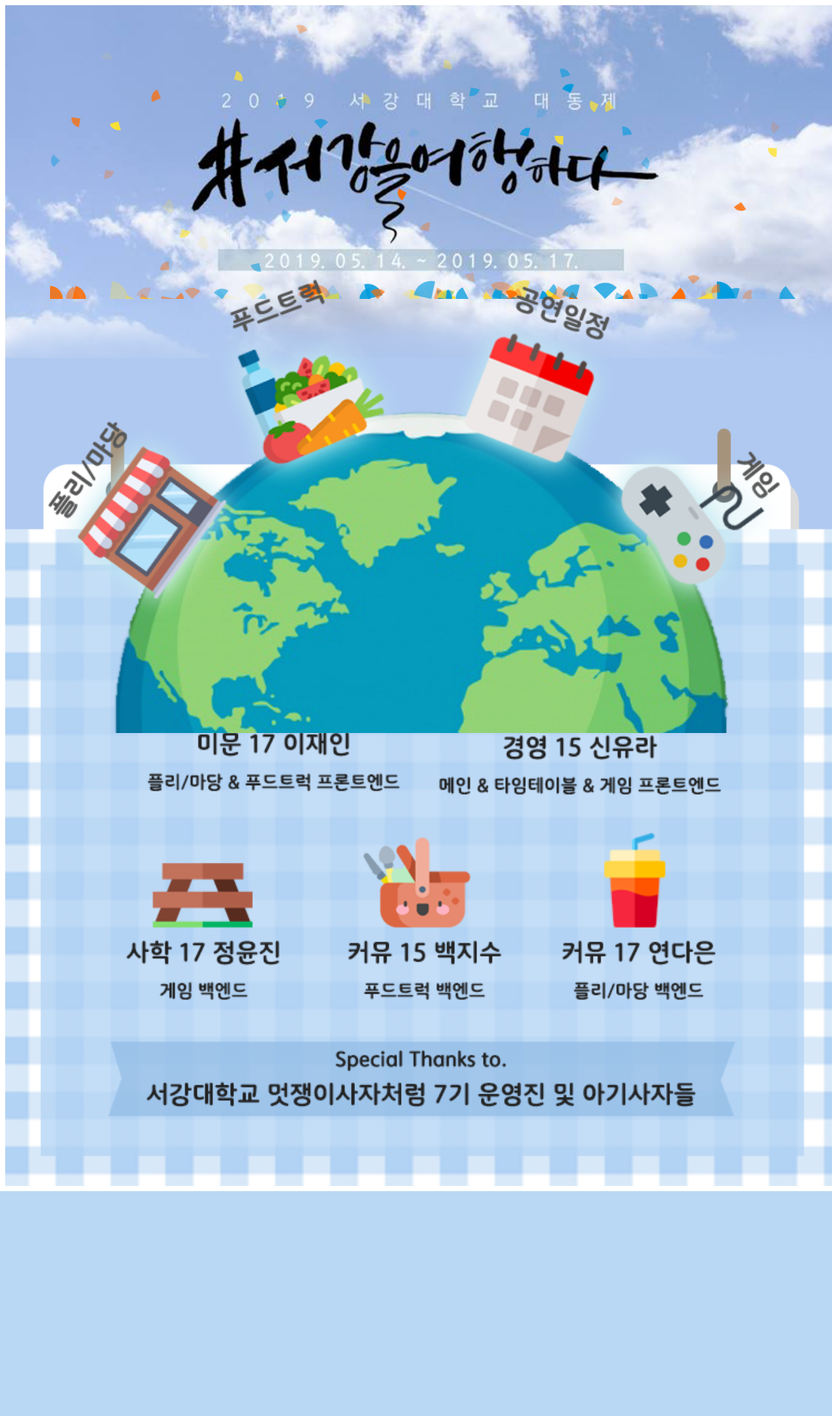
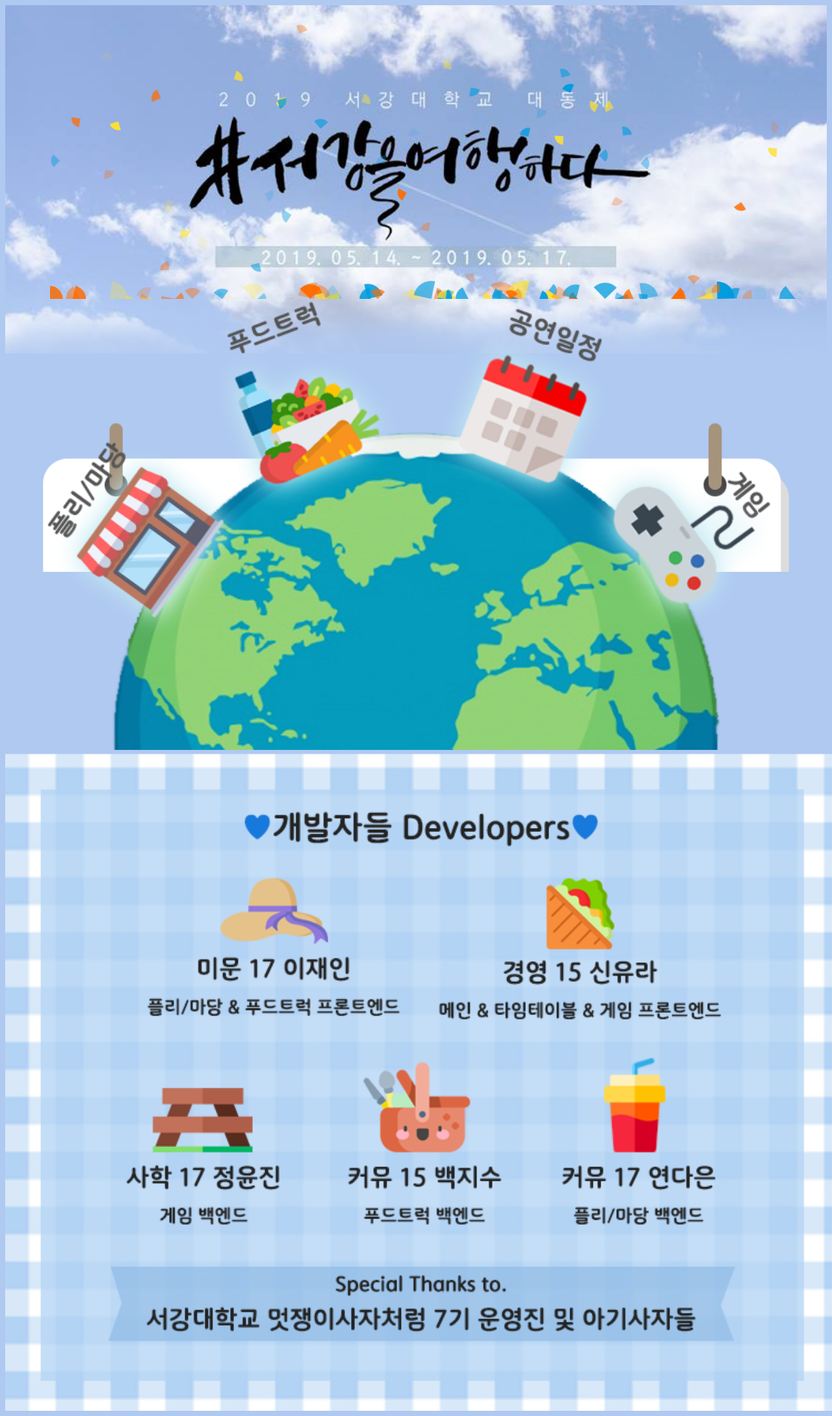
Before and after one commit to yeondaeun/sgfestival, a Django app: page / in a window 1280 px wide. Shown: the whole page at 65% size. Before the commit the page ends 1833 px from the top, so only its background shows below. Run offline with Django 3.2, Linux system fonts and the light colour scheme; some web fonts are replaced.

Commit message:
template

```diff
--- a/sgfestival/static/css/sgfestival.css
+++ b/sgfestival/static/css/sgfestival.css
@@ -1,34 +1,32 @@
 @font-face { font-family: 'BBTreeGL'; src: url('https://cdn.jsdelivr.net/gh/projectnoonnu/noonfonts_nine_@1.1/BBTreeGL.woff') format('woff'); font-weight: normal; font-style: normal; }
-		.one-page {
-			height: 100vh;
-            width: 100vw;
+        body {
+            background-color: #b0c9f1;
+        }
+
+        .one-page {
+            width: 100%;
             margin-left: auto;
             margin-right: auto;
             max-width: initial;
-			background-color: #b0c9f1;
+            background-color: #b0c9f1;
 		}
-        .two-page {
-            height: 100vh;
-            width: 100vw;
-            position: absolute;
-            background-color: #d3d3d3;
-        }
+
 		#title, #note, #menu {
 			width: 100%;
 		}
 
 		.icon1, .icon2, .icon3, .icon4 {
             width: 25%;
-            height: 30vh;
+            height: 20vh;
             z-index: 10;
 		}
         .icon1, .icon4 {
-            margin-top: 18%;
+            margin-top: 15%;
         }
         .icon2, .icon3 {
-            margin-top: 10%;
+            margin-top: 8%;
         }
-		.html, .title, .note, .menu {
+		html, .title, .note, .menu {
 			background-color: #b0c9f1;
 		}
 
--- a/sgfestival/templates/main.html
+++ b/sgfestival/templates/main.html
@@ -2,15 +2,15 @@
 <html>
 <head>
     <link rel='stylesheet' type='text/css' href='{% static "css/sgfestival.css"%}'>
+
 	<style>
         .menu {
-            position: absolute;
+            position: relative;
             width: 100%;
-            background-repeat: no-repeat;
+            height: 35%;
+            display: flex;
+            background-color: #b0c9f1;
             background-size: 100%;
-            margin-bottom: -30;
-            height: 30vh;
-            display: flex;
         }
         .note {
             display:flex;
@@ -69,25 +69,11 @@
             <a class="icon3" href="../timetable/index"></a>
             <a class="icon4" href="../game/start"></a>
         </div>
+        <img id="developers" src="{% static '/image/developers.png' %}">
 	</section>
     <section class="developers">
-        <img id="developers" src="{% static '/image/developers.png' %}">
+
     </section>
-    <!--<section class="two-page">
-        <img id="timetable" src="{% static '/image/timetable.jpg' %}">
-        <div class="14th">
-            <p>5월 14일 (화)</p>
-            <p>17:30~19:00 | Busking<br>19:00~23:30 | 영화제</p>
-        </div>
-        <div class="16th">
-            <p>5월 16일 (목)</p>
-            <p>12:00~13:00 | Water Fight<br>18:00~22:00 | 서강 티셔츠 경연 대회<br>축하공연 | WNT 크루</p>
-        </div>
-        <div class="17th">
-            <p>5월 17일 (금)</p>
-            <p>Carnival<br>축하공연 | 다이나믹 듀오<br>축하공연 | (여자)아이들</p>
-        </div>
-    </section>-->
 
     <script type="text/javascript">
         var modal = document.getElementById('myModal');
```
Also changed, not shown: db.sqlite3.
